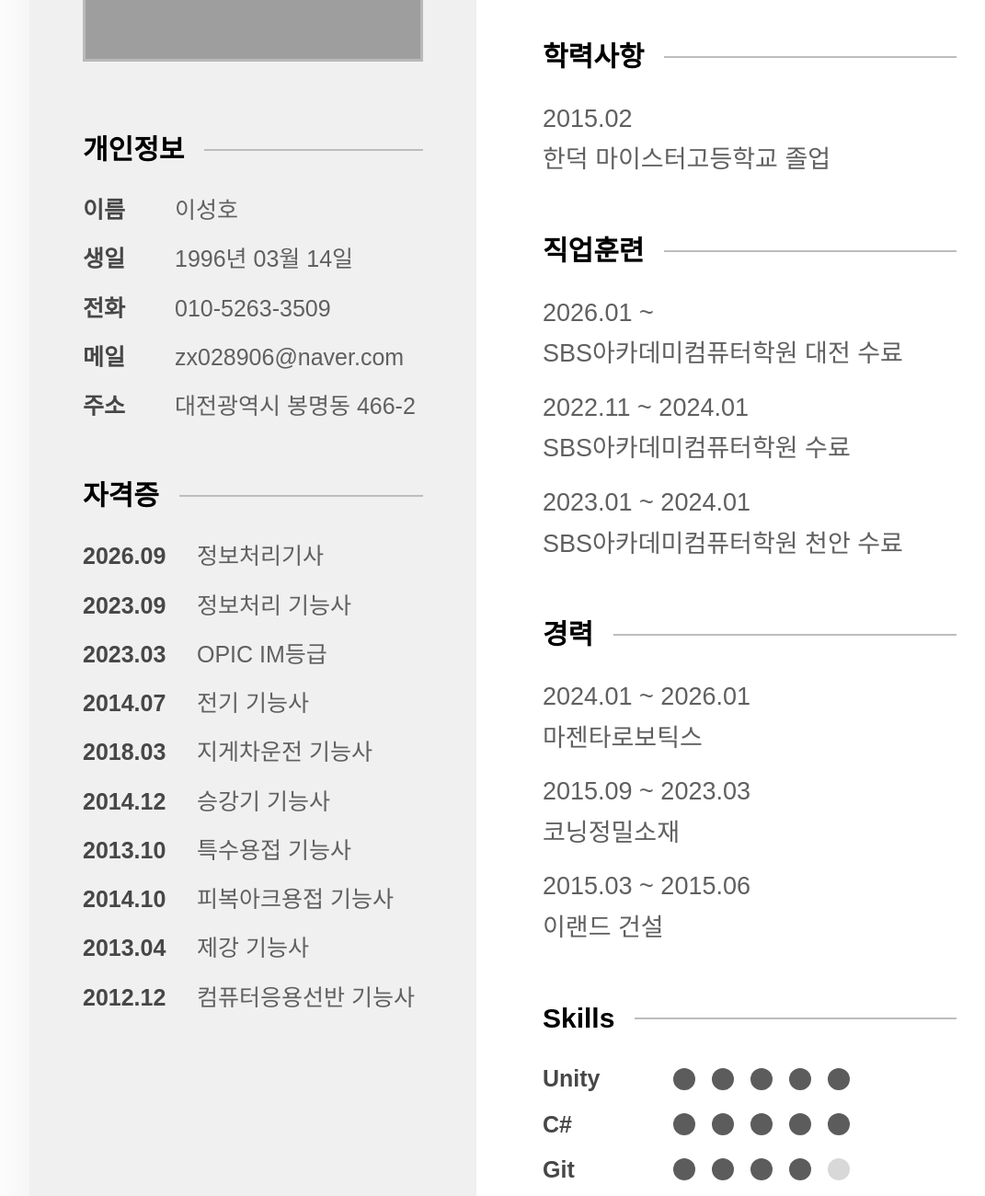
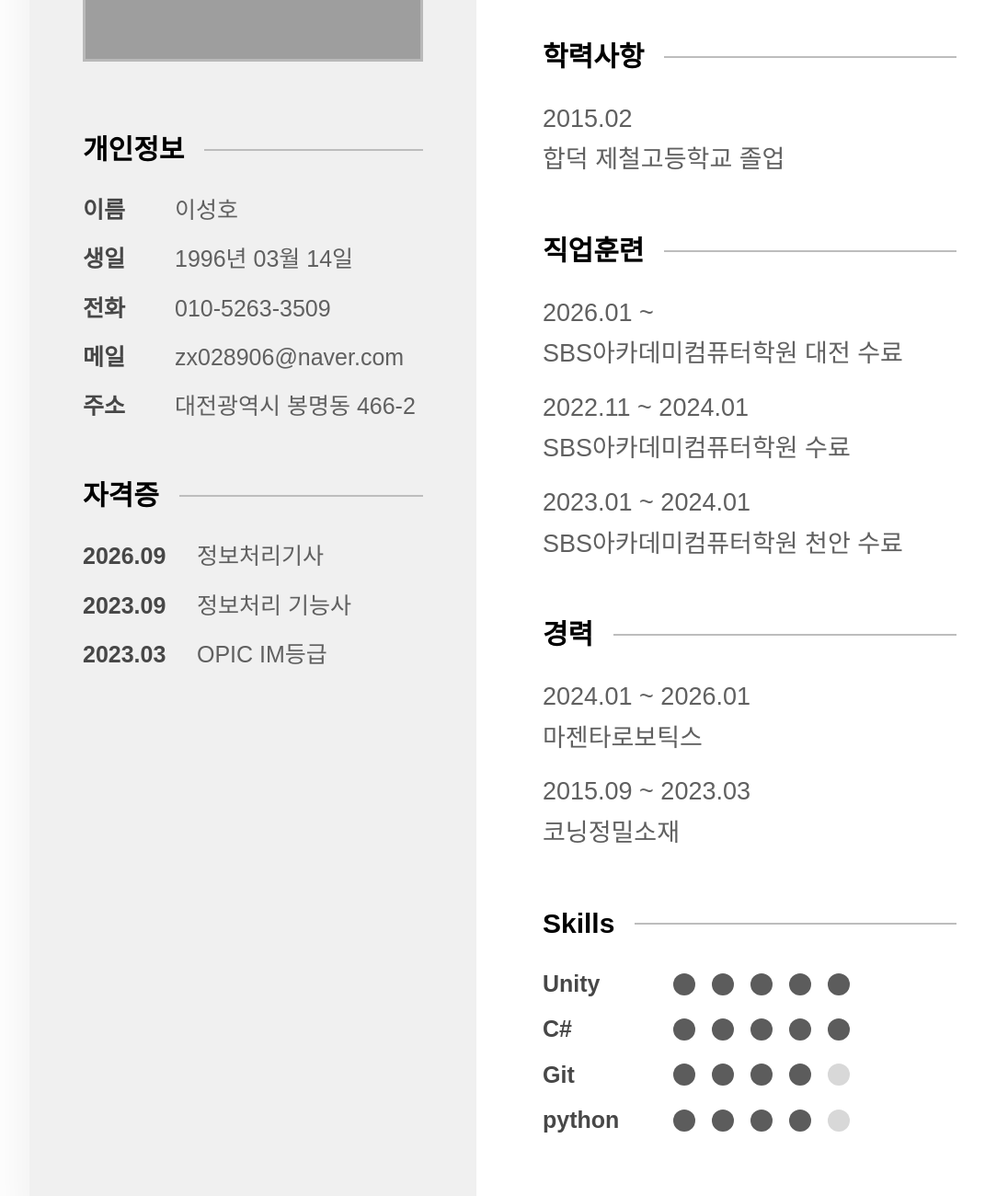
Before and after one commit to sungho96/sunghopages, a plain HTML site: page resume.html in a window 1280 px wide. Shown: the part 497-1797 px from the top of the page at 92% size, without its empty margins (68-1139 px from the left). Drawn offline with Linux system fonts and the light colour scheme; grey boxes are pictures that could not be loaded.

Commit message:
Update resume.html

```diff
--- a/resume.html
+++ b/resume.html
@@ -49,13 +49,6 @@
               <div><dt>2026.09</dt><dd>정보처리기사</dd></div>
               <div><dt>2023.09</dt><dd>정보처리 기능사</dd></div>
               <div><dt>2023.03</dt><dd>OPIC IM등급</dd></div>
-              <div><dt>2014.07</dt><dd>전기 기능사</dd></div>
-              <div><dt>2018.03</dt><dd>지게차운전 기능사</dd></div>
-              <div><dt>2014.12</dt><dd>승강기 기능사</dd></div>
-              <div><dt>2013.10</dt><dd>특수용접 기능사</dd></div>
-              <div><dt>2014.10</dt><dd>피복아크용접 기능사</dd></div>
-              <div><dt>2013.04</dt><dd>제강 기능사</dd></div>
-              <div><dt>2012.12</dt><dd>컴퓨터응용선반 기능사</dd></div>
             </dl>
           </section>
         </aside>
@@ -70,7 +63,7 @@
           <section class="resume-section">
             <h2>학력사항</h2>
             <div class="timeline">
-              <p><strong>2015.02</strong><span>한덕 마이스터고등학교 졸업</span></p>
+              <p><strong>2015.02</strong><span>합덕 제철고등학교 졸업</span></p>
             </div>
           </section>
 
@@ -88,7 +81,6 @@
             <div class="timeline">
               <p><strong>2024.01 ~ 2026.01</strong><span>마젠타로보틱스</span></p>
               <p><strong>2015.09 ~ 2023.03</strong><span>코닝정밀소재</span></p>
-              <p><strong>2015.03 ~ 2015.06</strong><span>이랜드 건설</span></p>
             </div>
           </section>
 
```
